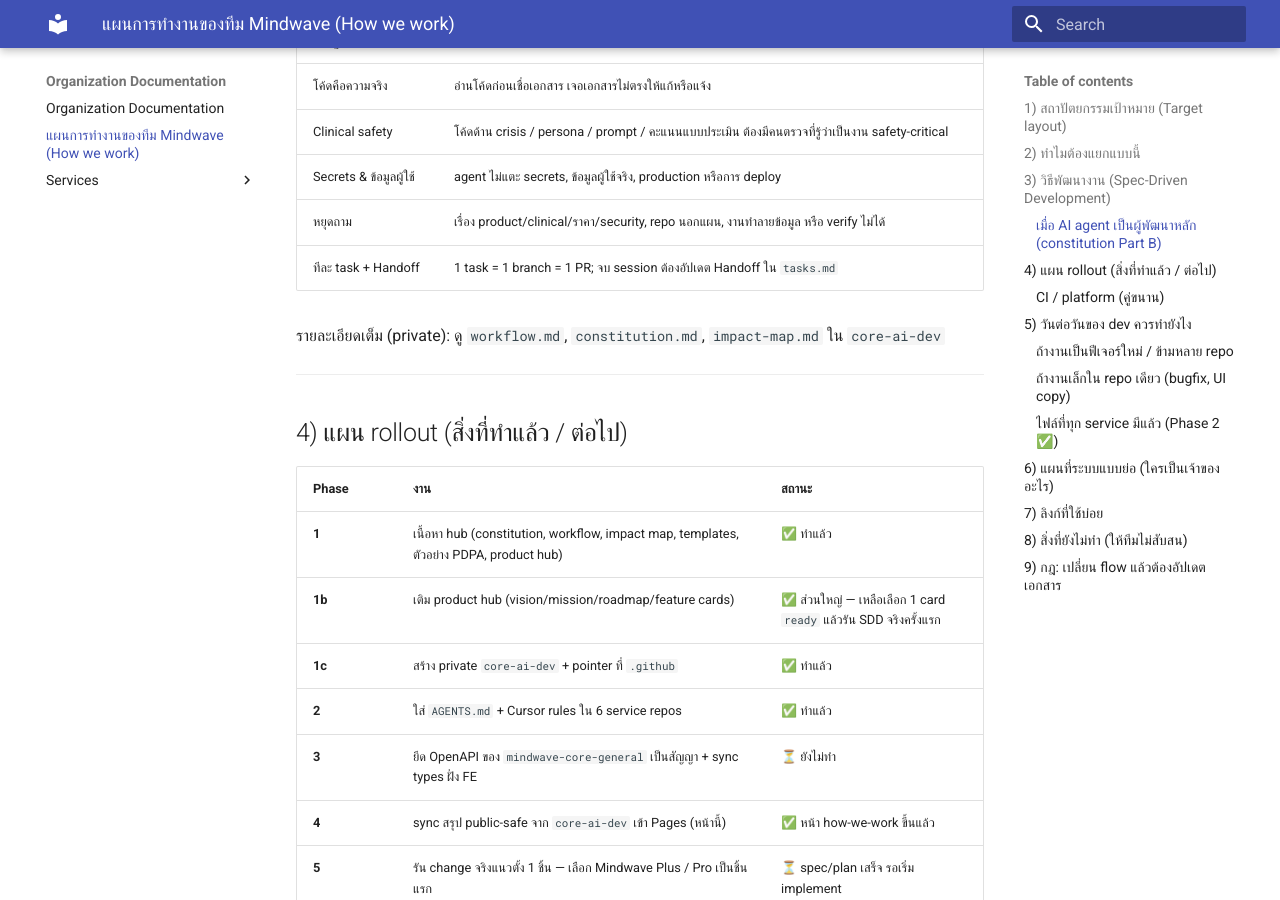
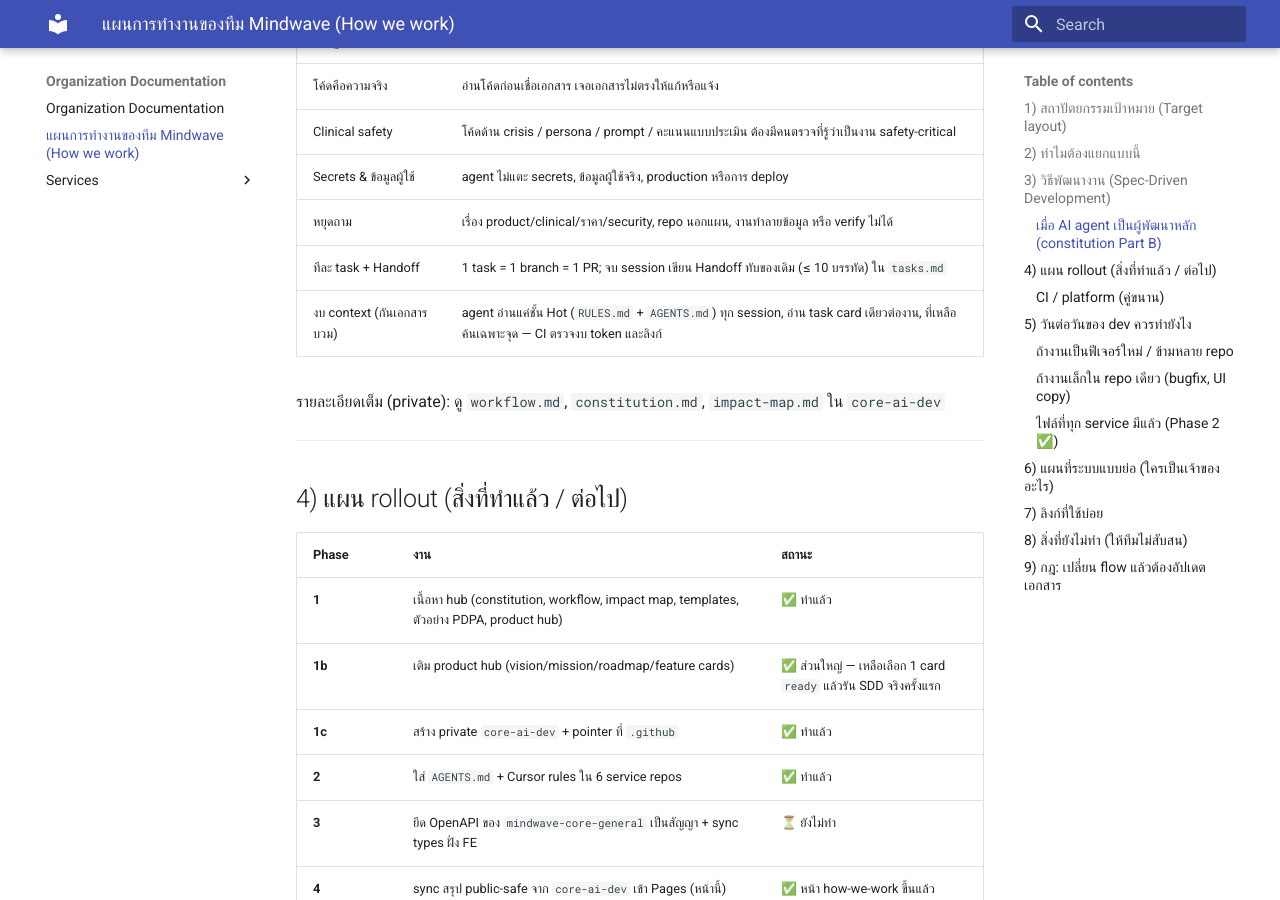
Before and after one commit to mindwave-th/organization-docs, an MkDocs documentation site: the page built from docs/how-we-work.md, in a window 1280 px wide and 900 px high, scrolled down 2257 px. Built offline with MkDocs 1.6.1 and Material for MkDocs 9.7.7, drawn with Linux system fonts in a browser that asks for light colours.

Commit message:
docs(how-we-work): add context-budget rule for AI agents
Co-Authored-By: Claude Opus 5.5 <noreply@anthropic.com>
Claude-Session: https://claude.ai/code/session_01GH4zYzHK4qvA2kiixpUmq9

```diff
--- a/docs/how-we-work.md
+++ b/docs/how-we-work.md
@@ -100,7 +100,8 @@ feature card พร้อมสถานะ ready
 | Clinical safety | โค้ดด้าน crisis / persona / prompt / คะแนนแบบประเมิน ต้องมีคนตรวจที่รู้ว่าเป็นงาน safety-critical |
 | Secrets & ข้อมูลผู้ใช้ | agent ไม่แตะ secrets, ข้อมูลผู้ใช้จริง, production หรือการ deploy |
 | หยุดถาม | เรื่อง product/clinical/ราคา/security, repo นอกแผน, งานทำลายข้อมูล หรือ verify ไม่ได้ |
-| ทีละ task + Handoff | 1 task = 1 branch = 1 PR; จบ session ต้องอัปเดต Handoff ใน `tasks.md` |
+| ทีละ task + Handoff | 1 task = 1 branch = 1 PR; จบ session เขียน Handoff ทับของเดิม (≤ 10 บรรทัด) ใน `tasks.md` |
+| งบ context (กันเอกสารบวม) | agent อ่านแค่ชั้น Hot (`RULES.md` + `AGENTS.md`) ทุก session, อ่าน task card เดียวต่องาน, ที่เหลือค้นเฉพาะจุด — CI ตรวจงบ token และลิงก์ |
 
 รายละเอียดเต็ม (private): ดู `workflow.md`, `constitution.md`,
 `impact-map.md` ใน `core-ai-dev`
```
